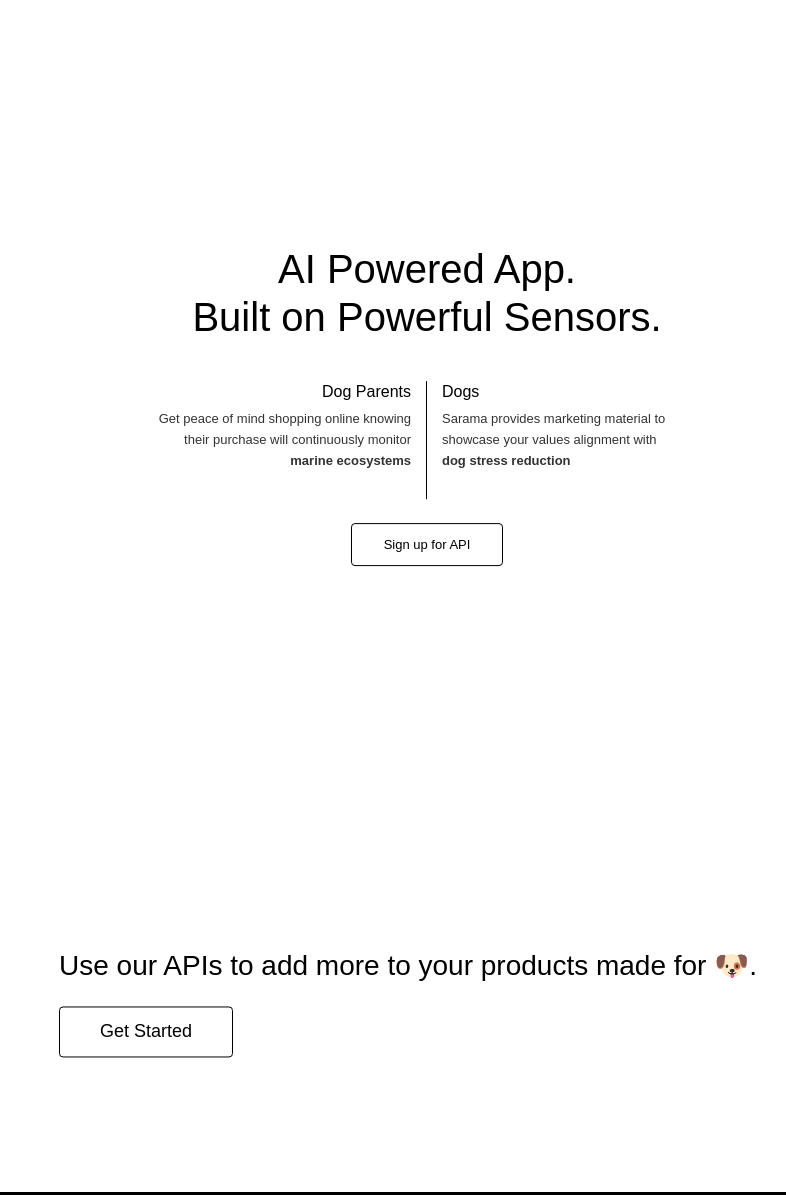
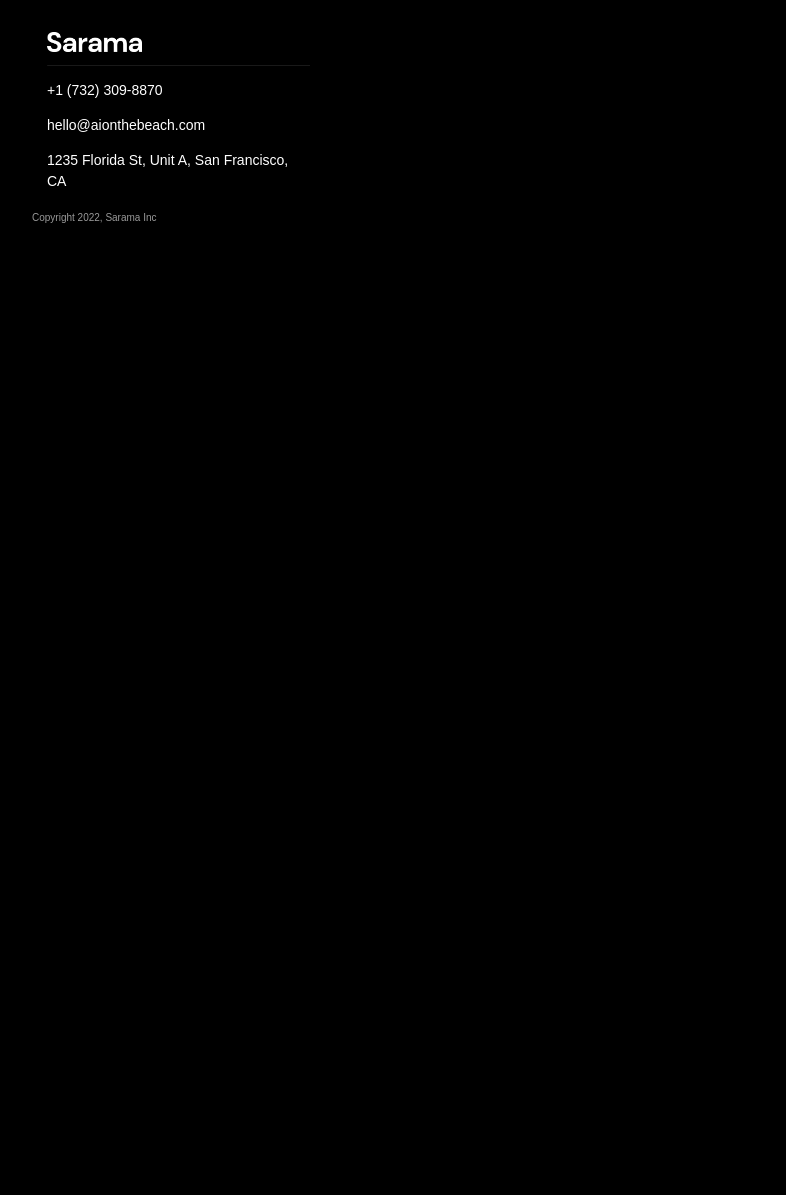
Before and after one commit to prafulfillment/dog-landing-page, a plain HTML site: page index.html in a window 1280 px wide. Shown: the part 1608-2803 px from the top of the page, without its empty margins (23-809 px from the left). After the commit the page ends 1908 px from the top, so only its background shows below. Drawn offline with Linux system fonts and the light colour scheme; a web font is replaced by a local one.

Commit message:
Site looked awful, now less awful

```diff
--- a/index.html
+++ b/index.html
@@ -95,35 +95,6 @@
   </div>
 </section>
 
-<section class="landing__apis panel">
-  <div class="container">
-    <div class="col-md-8 left-column text-center">
-      <h1>AI Powered App.<br>Built on Powerful Sensors.</h1>
-      <div class="col-md-5 col-md-offset-1 solution-point left-point">
-        <h4>Dog Parents</h4>
-        <p>Get peace of mind shopping online knowing their purchase will continuously monitor <br><span style="font-weight: bold">marine ecosystems</span></p>
-      </div>
-      <div class="vertical-line"></div>
-      <div class="col-md-5 solution-point right-point">
-        <h4>Dogs</h4>
-        <p>Sarama provides marketing material to showcase your values alignment with <br><span style="font-weight: bold">dog stress reduction</span></p>
-      </div>
-      <div class="col-md-12">
-        <a href="https://forms.gle/JMXhXgkUzPqB1C6S8"><button class="btn btn--md btn--white inverse">Sign up for API</button></a>
-      </div>
-    </div>
-  </div>
-</section>
-
-<section class="landing__start panel-half">
-  <div class="container">
-    <div class="content">
-      <h2>Use our APIs to add more to your products made for 🐶.</h2>
-    <a href="https://forms.gle/JMXhXgkUzPqB1C6S8" target="_blank"><button class="btn btn--lg btn--default inverse">Get Started</button></a>
-    </div>
-  </div>
-</section>
-
 
 <footer class="global__footer">
   <div class="container">
```
